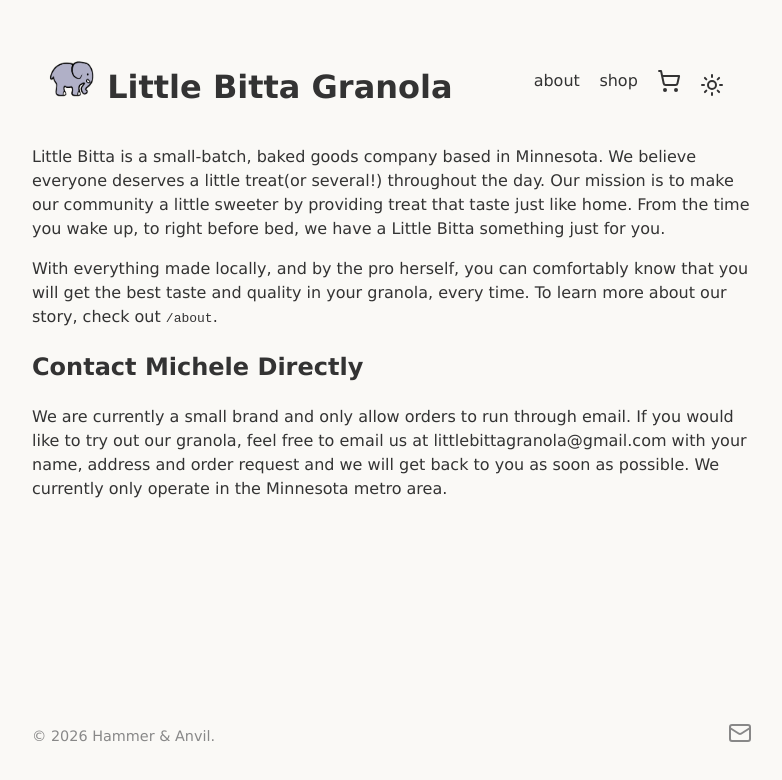
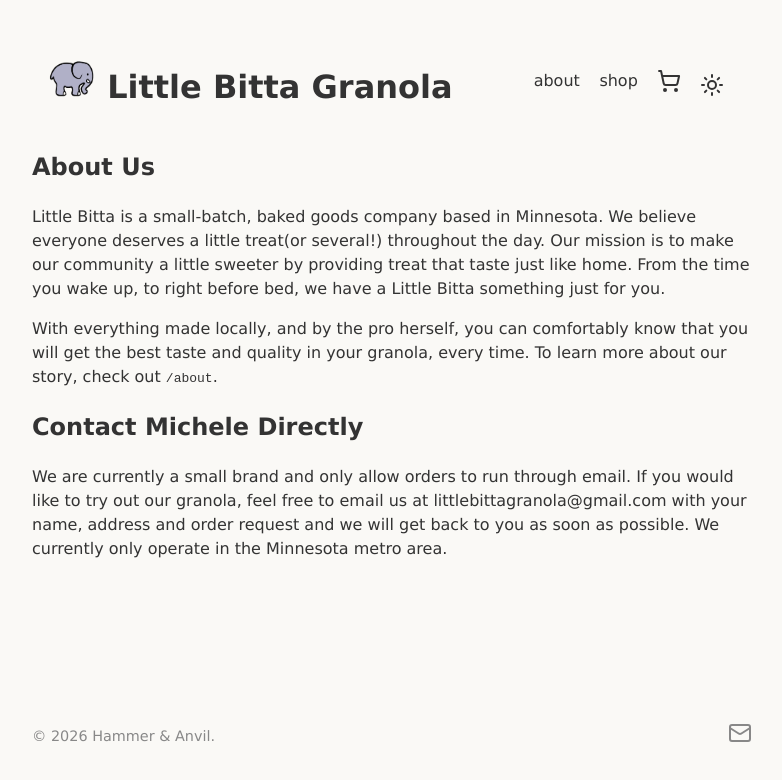
Before and after one commit to louislef299/little-bitta-site, a SvelteKit app: page /about in a window 1280 px wide. Shown: the top 780 px of the page, without its empty margins (248-1030 px from the left). Built offline with nearby package versions, Linux system fonts and the light colour scheme.

Commit message:
chore: Organize about page

```diff
--- a/src/routes/about/+page.svelte
+++ b/src/routes/about/+page.svelte
@@ -1,9 +1,11 @@
+<div class="about-us">
+    <h2>About Us</h2>
     <p>
         Little Bitta is a small-batch, baked goods company based in Minnesota. We
         believe everyone deserves a little treat(or several!) throughout the day.
         Our mission is to make our community a little sweeter by providing treat
-    that taste just like home. From the time you wake up, to right before bed,
-    we have a Little Bitta something just for you.
+        that taste just like home. From the time you wake up, to right before
+        bed, we have a Little Bitta something just for you.
     </p>
 
     <p>
@@ -15,9 +17,10 @@
 
     <h2>Contact Michele Directly</h2>
     <p>
-    We are currently a small brand and only allow orders to run through email. If
-    you would like to try out our granola, feel free to email us at
-    littlebittagranola@gmail.com with your name, address and order request and we
-    will get back to you as soon as possible. We currently only operate in the
-    Minnesota metro area.
+        We are currently a small brand and only allow orders to run through
+        email. If you would like to try out our granola, feel free to email us at
+        littlebittagranola@gmail.com with your name, address and order request
+        and we will get back to you as soon as possible. We currently only
+        operate in the Minnesota metro area.
     </p>
+</div>
```
Lines whose indentation alone changed are shown as unchanged.
